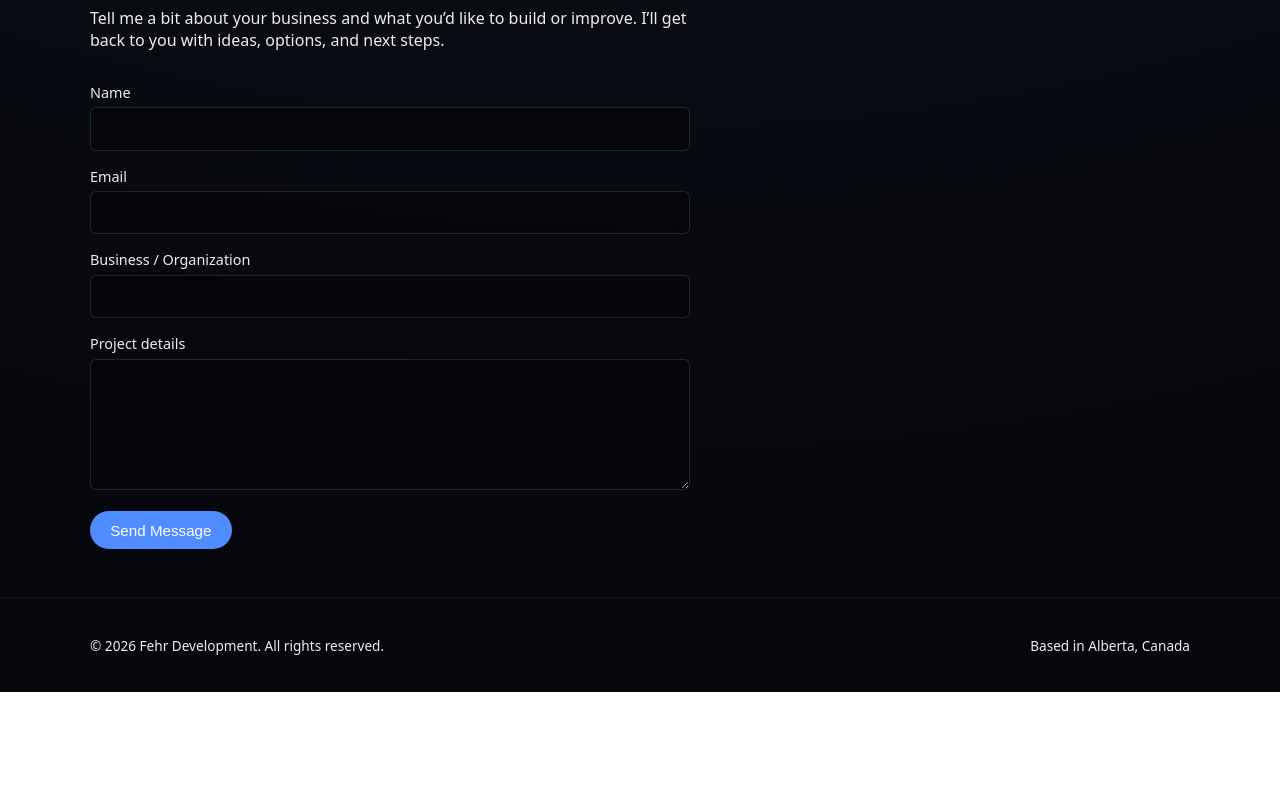
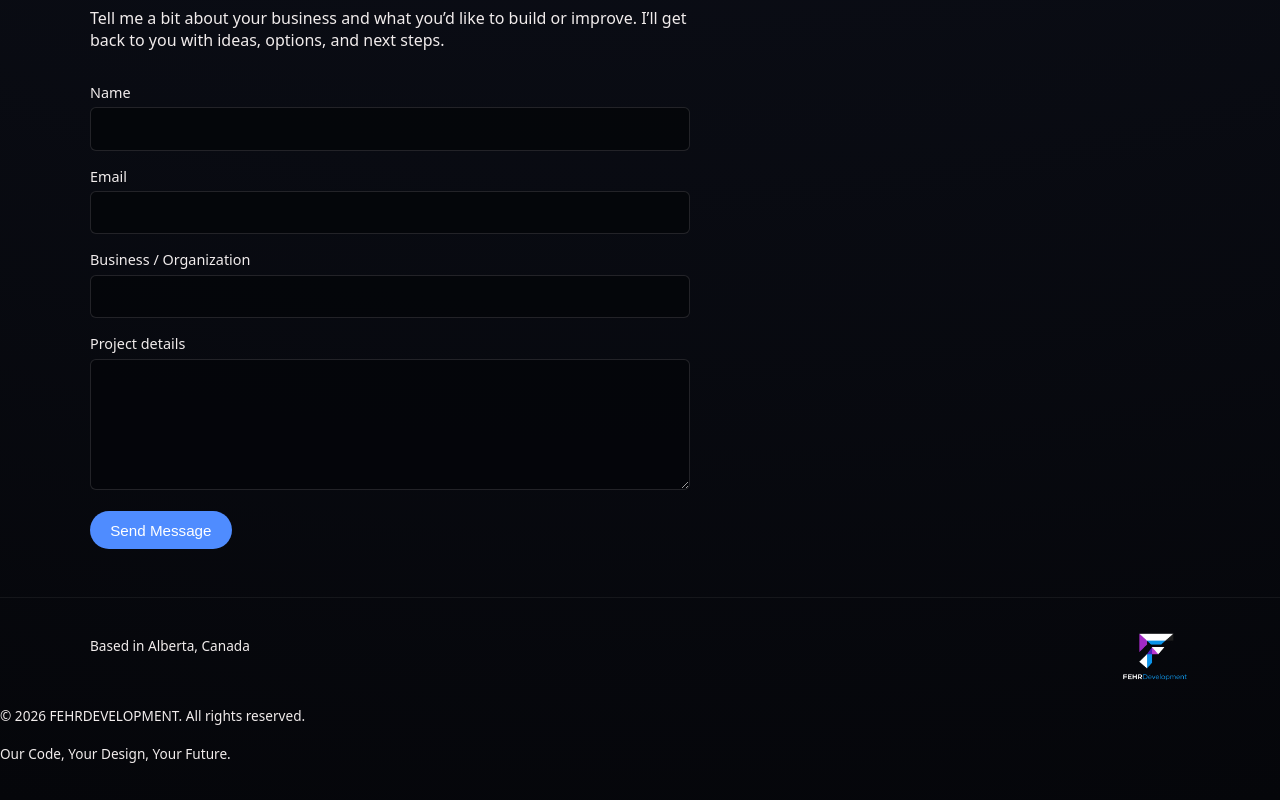
Before and after one commit to FehrDevelopment/FehrWebsite2026, a website: page index.html in a window 1280 px wide. Shown: the part 1984-2784 px from the top of the page. Before the commit the page ends 2676 px from the top, so only its background shows below. Drawn offline with Linux system fonts and the light colour scheme.

Commit message:
Add favicon and enhance footer information
Added favicon link and updated footer content.

```diff
--- a/index.html
+++ b/index.html
@@ -6,6 +6,9 @@
   <title>Fehr Development | Full-Stack Web Development</title>
   <meta name="description" content="Modern, fast, mobile-ready websites for small businesses in Alberta.">
   <link rel="stylesheet" href="styles.css" />
+  <link rel="icon" href="images/colored-logo.png" type="image/png">
+
+
 </head>
 <body>
   <!-- Header / Nav -->
@@ -226,9 +229,13 @@ document.getElementById("contactForm").addEventListener("submit", async (e) => {
   <!-- Footer -->
   <footer class="site-footer">
     <div class="container footer-inner">
-      <p>© <span id="year"></span> Fehr Development. All rights reserved.</p>
-      <p>Based in Alberta, Canada</p>
+        <p>Based in Alberta, Canada</p>
+       <div class="logo">
+        <img src="images/transparent-logo1.png" alt="" class="logo-img" />
+
     </div>
+    </div>
+    <p>© <span id="year"></span> <span>FEHR<span>DEVELOPMENT</span></span>. All rights reserved. <br><br> Our Code, Your Design, Your Future. </p>
   </footer>
 
   <script>
@@ -237,3 +244,4 @@ document.getElementById("contactForm").addEventListener("submit", async (e) => {
 
   </script>
 </body>
+</html>
```
